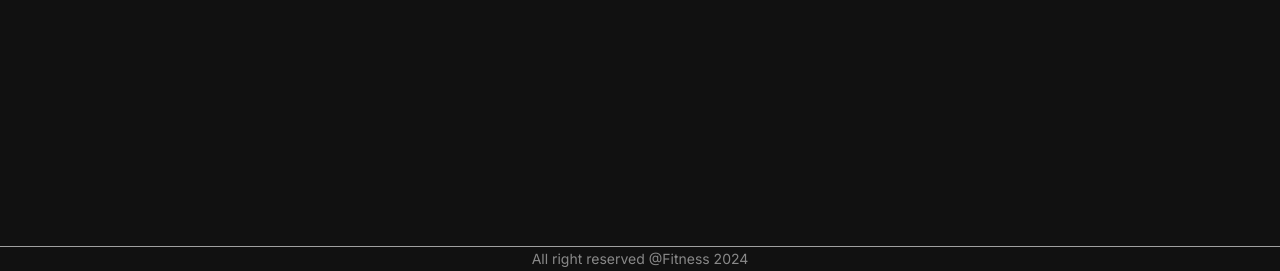
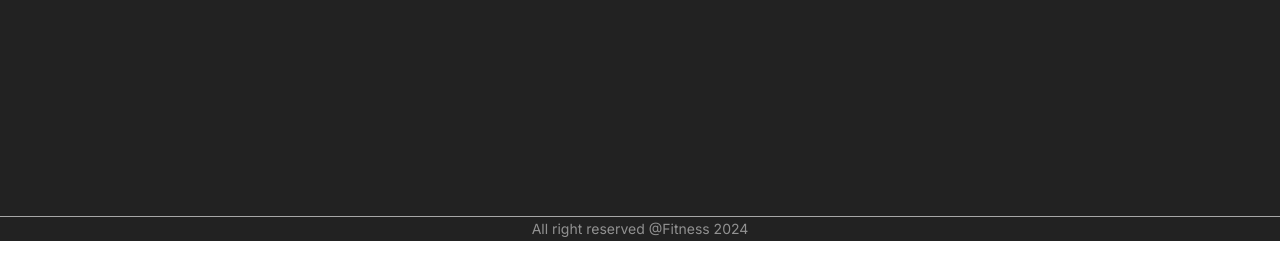
Before and after one commit to niloytalukde/assinment-2, a plain HTML site: page index.html in a window 1280 px wide. Shown: the part 3810-4081 px from the top of the page. After the commit the page ends 4051 px from the top, so only its background shows below. Drawn offline with Linux system fonts and the light colour scheme.

Commit message:
footer change

```diff
--- a/index.html
+++ b/index.html
@@ -241,7 +241,7 @@
 </div>
 </section>
 </main>
-     <footer class="bg-light">
+     <footer class="bg-color2">
         <div class="main-footer display-flex all-section">
             <div>
                 <h2 class="single-title">Fitness</h2>
--- a/responsibe.css
+++ b/responsibe.css
@@ -77,7 +77,7 @@ margin: 15px;
  .running-man{
     flex-direction: column;
   justify-content: center;
- padding: 30px 34px;
+ padding: 28px 34px;
  gap: 0px;
 
 }
--- a/style.css
+++ b/style.css
@@ -390,6 +390,11 @@ button {
       border-radius: 18px;
 
     }
+    .bg-color2{
+        background-color: rgba(34, 34, 34, 1);
+
+
+      }
 
     .position{
      position: absolute;
@@ -428,9 +433,6 @@ button {
         /* margin-top: 75px; */
 
       }
-      footer{
-        background-color: rgba(255, 255, 255, 0.1);
-      }
 
       .footer-title{
         color: white;
@@ -452,5 +454,5 @@ button {
       .main-footer{
       border-bottom: 1px solid rgba(255, 255, 255, 0.6);
       /* margin-bottom: 100px; */
-      padding-top: 100px;
+      /* padding-top: 100px; */
       }
```
